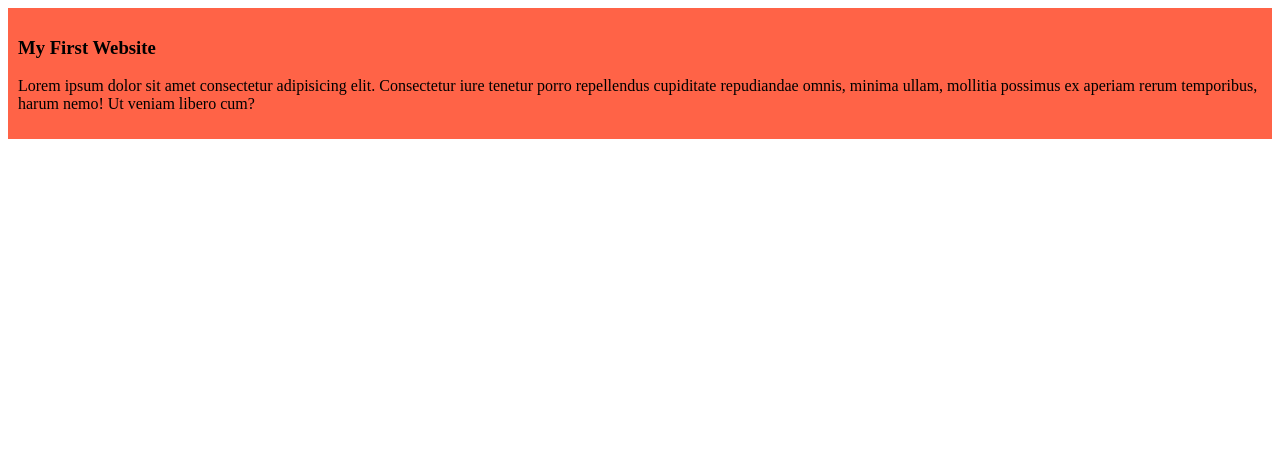
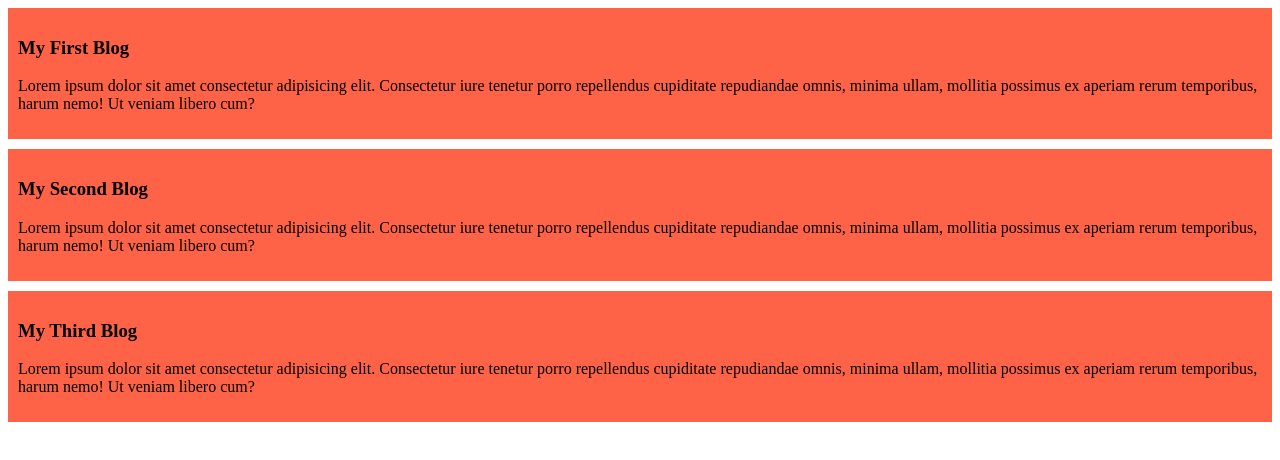
Before and after one commit to MdShafiqulIslam2025/my-simple-website, a plain HTML site: page index.html in a window 1280 px wide. Drawn offline with Linux system fonts and the light colour scheme.

Commit message:
added the Second and the Third blog

```diff
--- a/Styles/blog.css
+++ b/Styles/blog.css
@@ -1,4 +1,5 @@
 div{
     background-color: tomato;
     padding: 10px;
+    margin-bottom: 10px;
 }
--- a/index.html
+++ b/index.html
@@ -8,7 +8,15 @@
 </head>
 <body>
     <div>
-        <h3>My First Website</h3>
+        <h3>My First Blog</h3>
+        <p>Lorem ipsum dolor sit amet consectetur adipisicing elit. Consectetur iure tenetur porro repellendus cupiditate repudiandae omnis, minima ullam, mollitia possimus ex aperiam rerum temporibus, harum nemo! Ut veniam libero cum?</p>
+    </div>
+    <div>
+        <h3>My Second Blog</h3>
+        <p>Lorem ipsum dolor sit amet consectetur adipisicing elit. Consectetur iure tenetur porro repellendus cupiditate repudiandae omnis, minima ullam, mollitia possimus ex aperiam rerum temporibus, harum nemo! Ut veniam libero cum?</p>
+    </div>
+    <div>
+        <h3>My Third Blog</h3>
         <p>Lorem ipsum dolor sit amet consectetur adipisicing elit. Consectetur iure tenetur porro repellendus cupiditate repudiandae omnis, minima ullam, mollitia possimus ex aperiam rerum temporibus, harum nemo! Ut veniam libero cum?</p>
     </div>
 </body>
```
